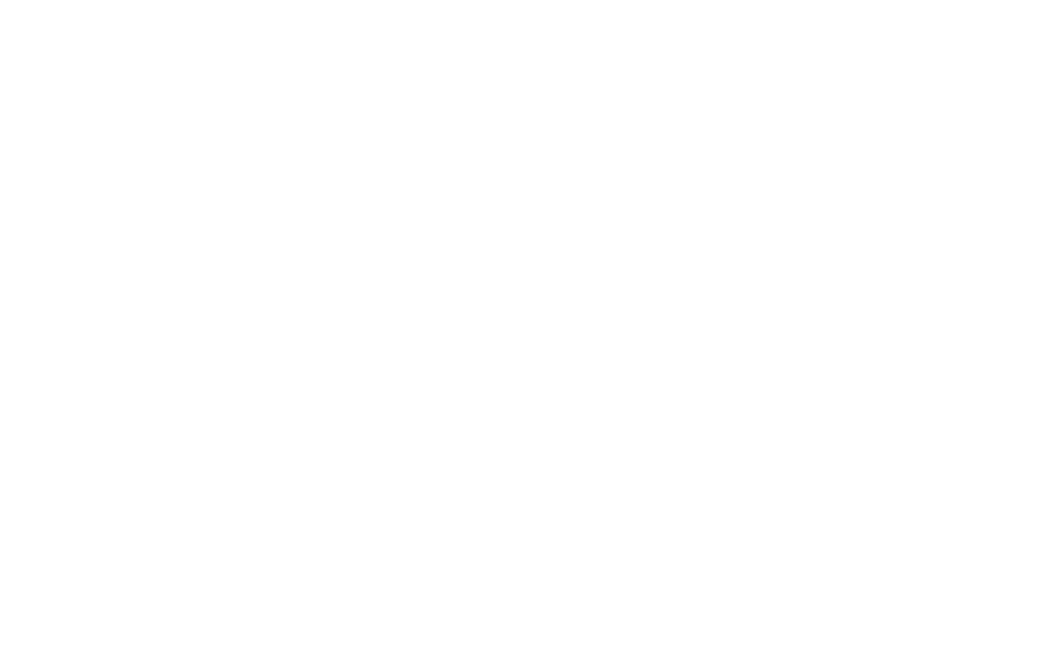
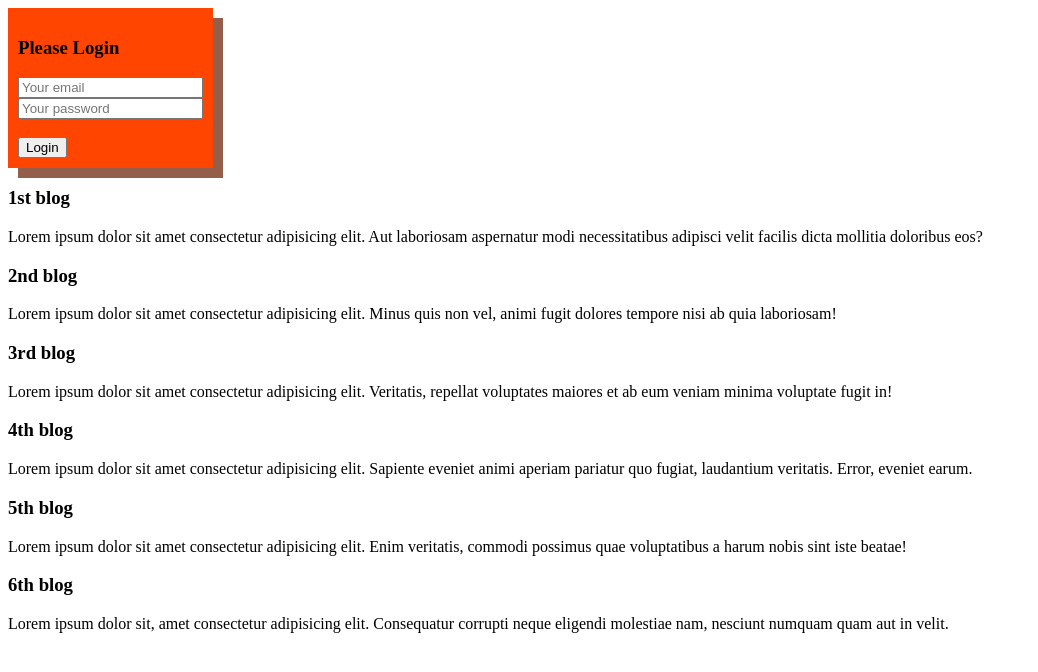
Before and after one commit to inzmm1/practice-task1, a plain HTML site: page index.html in a window 1280 px wide. Shown: the whole page, without its empty margins (0-1038 px from the left). Drawn offline with Linux system fonts and the light colour scheme.

Commit message:
added blogs

```diff
--- a/index.html
+++ b/index.html
@@ -6,10 +6,62 @@
     <meta name="viewport" content="width=device-width, initial-scale=1.0">
     <title>for practice</title>
     <link rel="shortcut icon" href="images/favicons/home/icons8-favicon-64.png" type="image/x-icon">
+    <link rel="stylesheet" href="styles/style.css">
 </head>
 
 <body>
+    <div class="login">
+        <form action="">
+            <h3>Please Login</h3>
+            <input type="email" placeholder="Your email" name="" id="">
+            <br>
+            <input type="password" placeholder="Your password" name="" id="">
+            <br>
+            <br>
+            <input type="submit" value="Login">
 
+        </form>
+    </div>
+    <div>
+        <h3> 1st blog</h3>
+        <p>Lorem ipsum dolor sit amet consectetur adipisicing elit. Aut laboriosam aspernatur modi necessitatibus
+            adipisci velit facilis dicta mollitia doloribus eos?</p>
+    </div>
+    <div>
+        <h3>2nd blog</h3>
+        <p>
+            Lorem ipsum dolor sit amet consectetur adipisicing elit. Minus quis non vel, animi fugit dolores tempore
+            nisi ab quia laboriosam!
+        </p>
+    </div>
+    <div>
+        <h3> 3rd blog</h3>
+        <p>
+            Lorem ipsum dolor sit amet consectetur adipisicing elit. Veritatis, repellat voluptates maiores et ab eum
+            veniam minima voluptate fugit in!
+        </p>
+    </div>
+</body>
+<div>
+    <h3> 4th blog</h3>
+    <p>
+        Lorem ipsum dolor sit amet consectetur adipisicing elit. Sapiente eveniet animi aperiam pariatur quo fugiat,
+        laudantium veritatis. Error, eveniet earum.
+    </p>
+</div>
+</body>
+<div>
+    <h3> 5th blog</h3>
+    <p>
+        Lorem ipsum dolor sit amet consectetur adipisicing elit. Enim veritatis, commodi possimus quae voluptatibus a
+        harum nobis sint iste beatae!
+    </p>
+</div>
+<div>
+    <h3> 6th blog</h3>
+    <p>Lorem ipsum dolor sit, amet consectetur adipisicing elit. Consequatur corrupti neque eligendi molestiae nam,
+        nesciunt numquam quam aut in velit.</p>
+</div>
 </body>
 
 </html>
--- a/styles/style.css
+++ b/styles/style.css
@@ -1,3 +1,12 @@
-div{
-    background-color: aquamarine;
+*{
+
+
 }
+.login{
+    margin-left: ;
+    padding: 10px;
+    text-align: left;
+    background-color: orangered;
+    box-shadow:10px 10px rgb(148, 95, 74);
+    width: min-content;
+}
```
